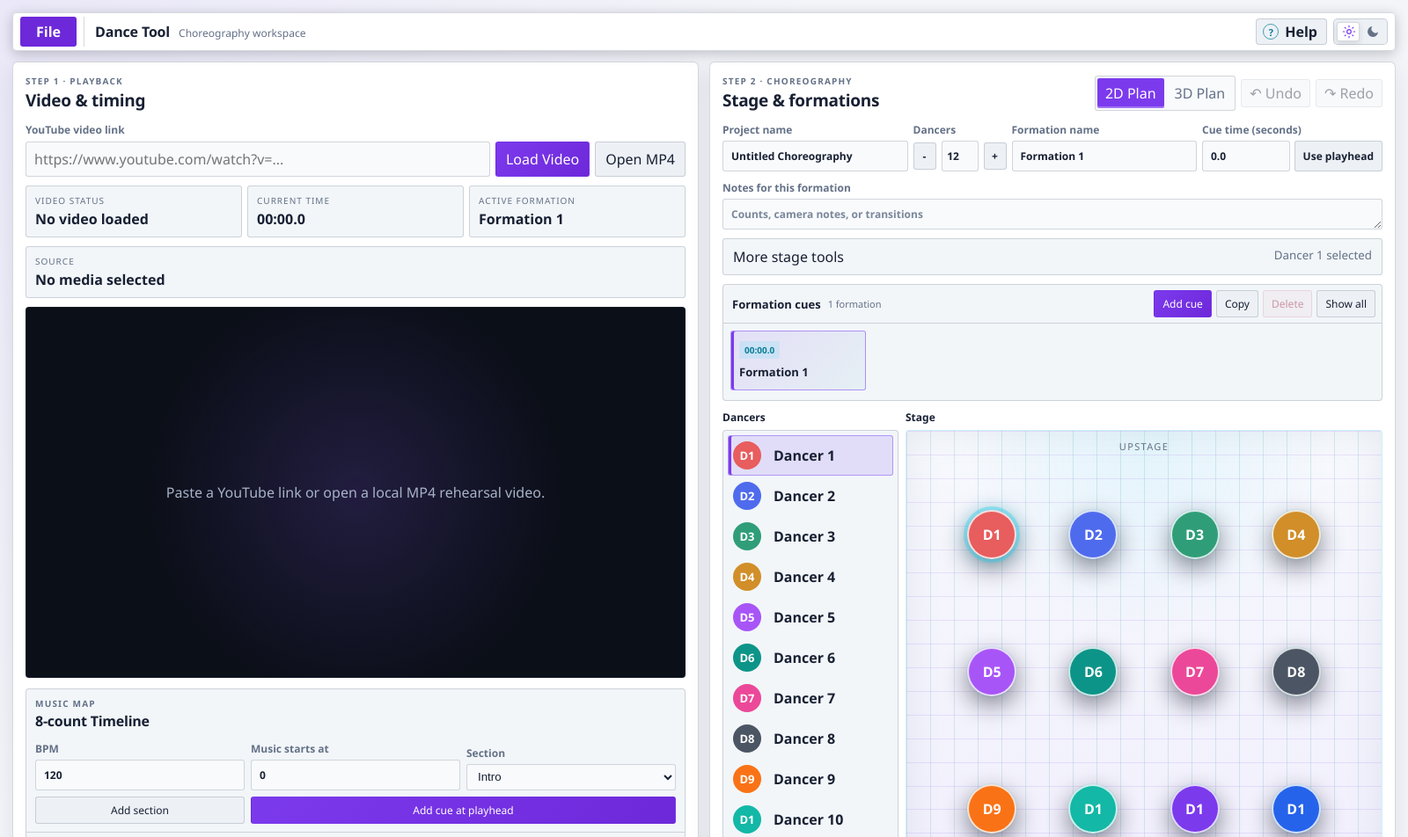
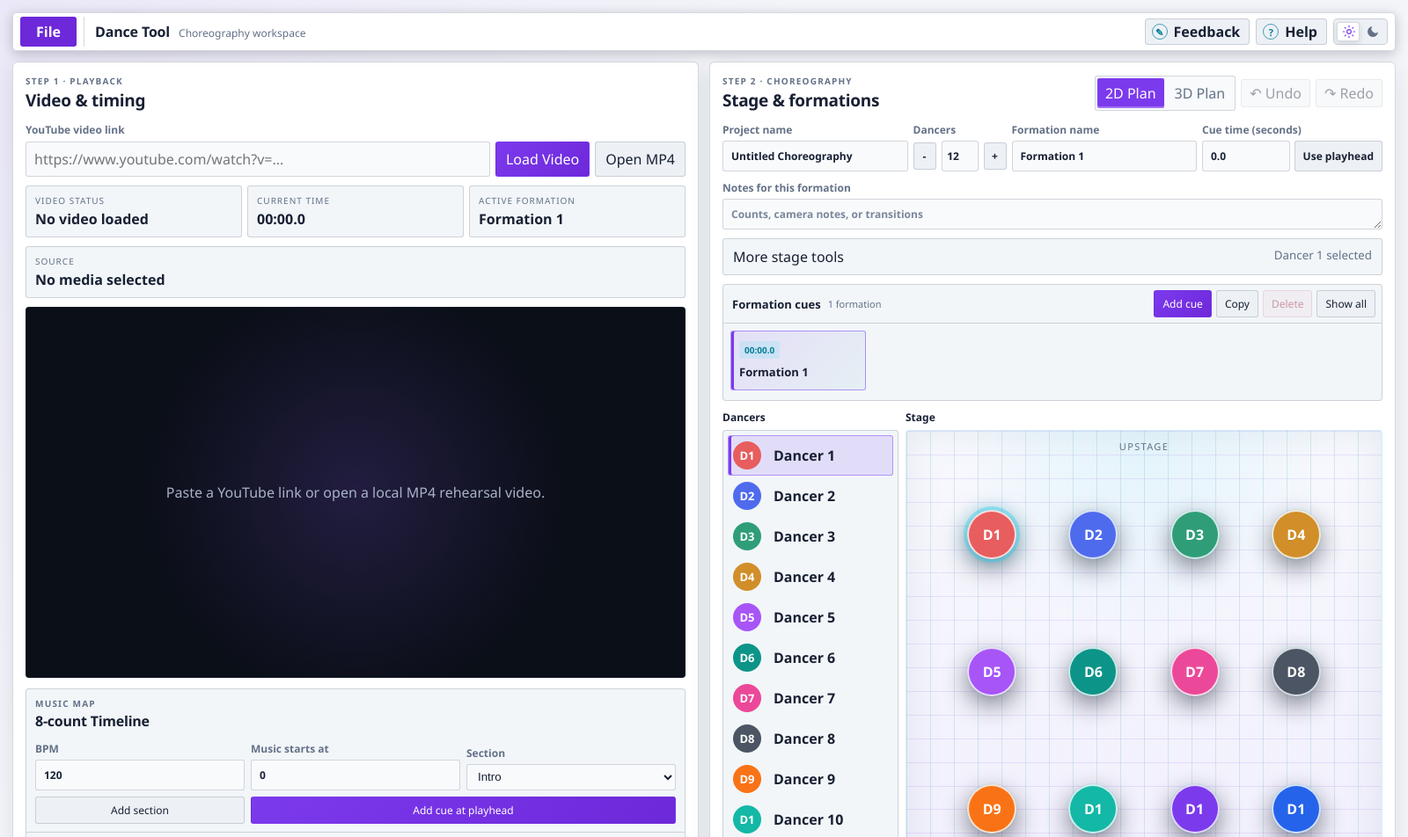
Before and after one commit to Ivandaixiv/Dance-Positioning-Tool, an Electron app: page index.html in a window 1600 px wide. Shown: the top 952 px of the page at 88% size. Drawn offline with Linux system fonts and the light colour scheme.

Commit message:
Add feedback link beside Help

```diff
--- a/index.html
+++ b/index.html
@@ -53,6 +53,10 @@
           <span>Choreography workspace</span>
         </div>
         <div class="topbar-help-actions">
+          <a class="help-button" href="https://forms.gle/1ETNyaXfnwRcDMda8" target="_blank" rel="noopener noreferrer" aria-label="Send feedback" title="Send feedback">
+            <span class="help-button-icon" aria-hidden="true">✎</span>
+            <span>Feedback</span>
+          </a>
           <button id="helpButton" class="help-button" type="button" aria-haspopup="dialog" aria-controls="helpDialog">
             <span class="help-button-icon" aria-hidden="true">?</span>
             <span>Help</span>
--- a/styles.css
+++ b/styles.css
@@ -1160,6 +1160,8 @@ body {
   background: var(--surface-raised);
   cursor: pointer;
   font-weight: 700;
+  text-decoration: none;
+  white-space: nowrap;
 }
 
 .help-button:hover {
```
Also changed, not shown: README.md.
